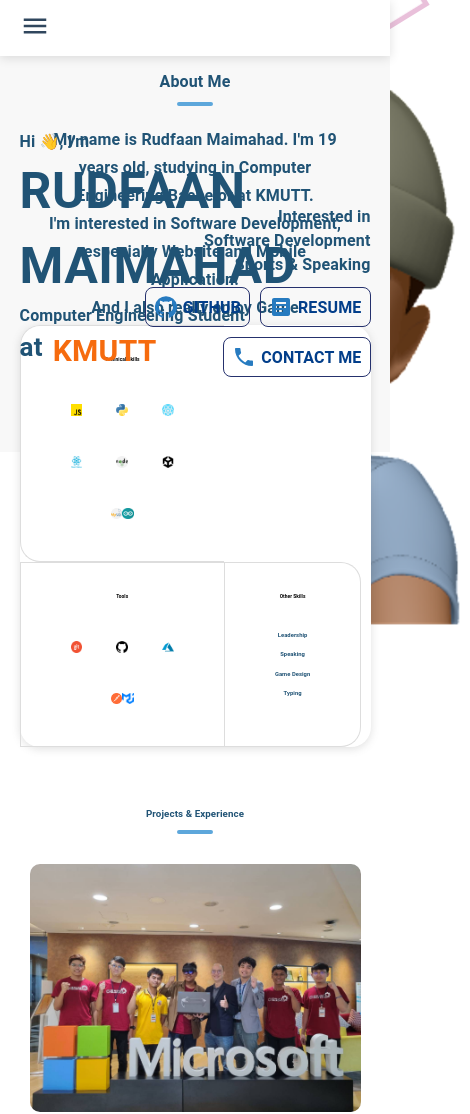
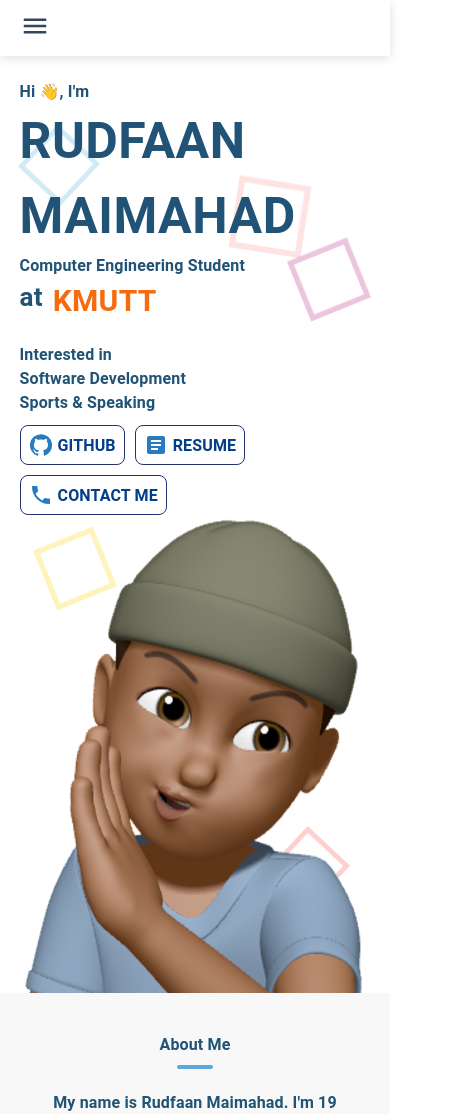
Before and after one commit to ffaann02/personal-website-v2, a React (Create React App) app: page / in a window 390 px wide. Shown: the top 1114 px of the page, 470 px wide, since content can reach past the window. Built offline with nearby package versions, Linux system fonts and the light colour scheme.

Commit message:
finished responsive hero block

```diff
--- a/src/components/HeroBlock.js
+++ b/src/components/HeroBlock.js
@@ -26,6 +26,11 @@ const useStyles = makeStyles({
         },
         ['@media (max-width:1200px)']:{
             width:"450px"
+        },
+        ['@media (max-width:900px)']:{
+            width:"350px",
+            marginTop:"100px",
+            marginRight:"0",
         }
 
     },
@@ -33,6 +38,14 @@ const useStyles = makeStyles({
         width:"7.5vw",
         opacity:"50%"
     },
+    heroblockImage02:{
+        width:"350px",
+        height:"51%",
+        marginLeft:"auto",
+        marginRight:"auto",
+        display:"flex",
+        justifySelf:"center"
+    }
 
 
 })
@@ -60,16 +73,18 @@ export default function HeroBlock(){
     return(
         <Box sx={{width:"100%",position:"relative"}} id="home">
 <Grid container className={classes.container} sx={{
-            width: { xl:"60%",lg: "70%", md: "90%", sm: "90%", xs: "90%" },height:{xl:"60vh",lg:"57vh",md:"60vh"}
+            width: { xl:"60%",lg: "70%", md: "90%", sm: "90%", xs: "90%" },height:{xl:"60vh",lg:"57vh",md:"60vh",sm:"100%",xs:"100%"}
             ,marginTop: { lg: "50px", md: "40px", sm: "10px", xs: "10px"}}}>
             <Grid item lg={12} md={12} sm={12} xs={12} sx={{textAlign:"center",position:"relative"}}>
             <Box sx={{ display: "flex", marginLeft: "auto", marginRight: "auto"
-            ,alignSelf: "center", width: { xl:"100%",lg: "100%", md: "100%", sm: "400px", xs: "300px" },position:"absolute"}}>
+            ,alignSelf: "center", width: { xl:"100%",lg: "100%", md: "100%", sm: "100%", xs: "100%" },position:"absolute"
+            ,display:{xl:"flex",lg:"flex",md:"flex",sm:"flex",xs:"none"}}}>
                 <img src={emoji03} className={classes.heroblockImage}/>
             </Box>
-            <Grid container sx={{width:"100%",height:"100%",marginTop:"20px",position:"absolute",zIndex:"2"}}>
-                <Grid item lg={6} md={6} sm={12} xs={12} sx={{textAlign:"left",height:"100%"}}>
-                    <Box sx={{marginTop:"100px"}} id="layer" data-speed="-1">
+            <Grid container sx={{width:"100%",height:"100%",marginTop:"20px",position:{xl:"absolute",lg:"absolute",md:"absolute"
+            ,sm:"",xs:""},zIndex:"3",display:"flex"}}>
+                <Grid item lg={6} md={6} sm={12} xs={12} sx={{textAlign:"left"}}>
+                    <Box sx={{marginTop:{xl:"100px",lg:"100px",md:"100px",sm:"50px",xs:"50px"}}} id="layer" data-speed="-1">
                     <Typography  sx={{ fontWeight: "600" ,color:"#205375",fontSize:{xl:"2vw",lg:"30px",md:"30px"}}}>Hi 👋, I'm</Typography>
                     <Typography sx={{ fontWeight: "600" ,color:"#205375",fontSize:{xl:"3.7vw",lg:"50px",md:"50px",sm:"50px",xs:"50px"}}}>RUDFAAN</Typography>
                     <Typography sx={{ fontWeight: "600" ,color:"#205375",fontSize:{xl:"3.7vw",lg:"50px",md:"50px",sm:"50px",xs:"50px"}}}>MAIMAHAD</Typography>
@@ -80,8 +95,8 @@ export default function HeroBlock(){
                     </Typography>
                     </Box>
                 </Grid>
-                <Grid item lg={6} md={6} sm={12} xs={12} sx={{textAlign:"right",height:"100%"}}>
-                    <Box sx={{marginTop:"175px"}} id="layer" data-speed="1">
+                <Grid item lg={6} md={6} sm={12} xs={12} sx={{textAlign:{xl:"right",lg:"right",md:"right",sm:"left",xs:"left"}}}>
+                    <Box sx={{marginTop:{xl:"175px",lg:"175px",md:"175px",sm:"20px",xs:"20px"}}} id="layer" data-speed="1">
                     <Typography  sx={{ fontWeight: "600" ,color:"#205375",fontSize:{xl:"2vw",lg:"30px",md:"30px"}}}>Interested in </Typography>
                     <Typography  sx={{ fontWeight: "600" ,color:"#205375",fontSize:{xl:"1.5vw",lg:"24px",md:"24px"}}}>Software Development</Typography>
                     <Typography  sx={{ fontWeight: "600" ,color:"#205375",fontSize:{xl:"1.5vw",lg:"24px",md:"24px"}}}>Sports & Speaking</Typography>
@@ -95,11 +110,15 @@ export default function HeroBlock(){
                             <Typography sx={{fontSize:"16px",marginTop:"2px",fontWeight:"600",color:"#023E8A"}}>RESUME</Typography>
                     </HeroblockButton>
                     </Box>
-                    <HeroblockButton sx={{marginLeft:"10px",marginTop:"10px"}}>
+                    <HeroblockButton sx={{marginLeft:"10px",marginTop:"10px",marginLeft:"0"}}>
                         <PhoneIcon sx={{marginRight:"5px", color :"#277BC0"}}/>
                             <Typography sx={{fontSize:"16px",marginTop:"2px",fontWeight:"600",color:"#023E8A"}}>CONTACT ME</Typography>
                     </HeroblockButton>
                     </Box>
+                </Grid>
+                <Grid item lg={6} md={6} sm={12} xs={12} sx={{textAlign:"center",width:"100%",height:"100%"
+                ,display:{xl:"none",lg:"none",md:"none",sm:"none",xs:"block"}}}>
+                    <img src={emoji03} className={classes.heroblockImage02}/>
                 </Grid>
             </Grid>
 
--- a/src/components/heroblockStyle.css
+++ b/src/components/heroblockStyle.css
@@ -70,3 +70,17 @@
         opacity: 0%;
     }
 }
+@media only screen and (max-width:900px){
+    .box:nth-child(6){
+        top:30%;
+        left:75%;
+        animation: animate 9s linear infinite;
+        border-color: #BD4291;
+    }
+    .box:nth-child(3){
+        top:90%;
+        left:70%;
+        animation: animate 10s linear infinite;
+        border-color: #FF7D7D;
+    }
+}
```
